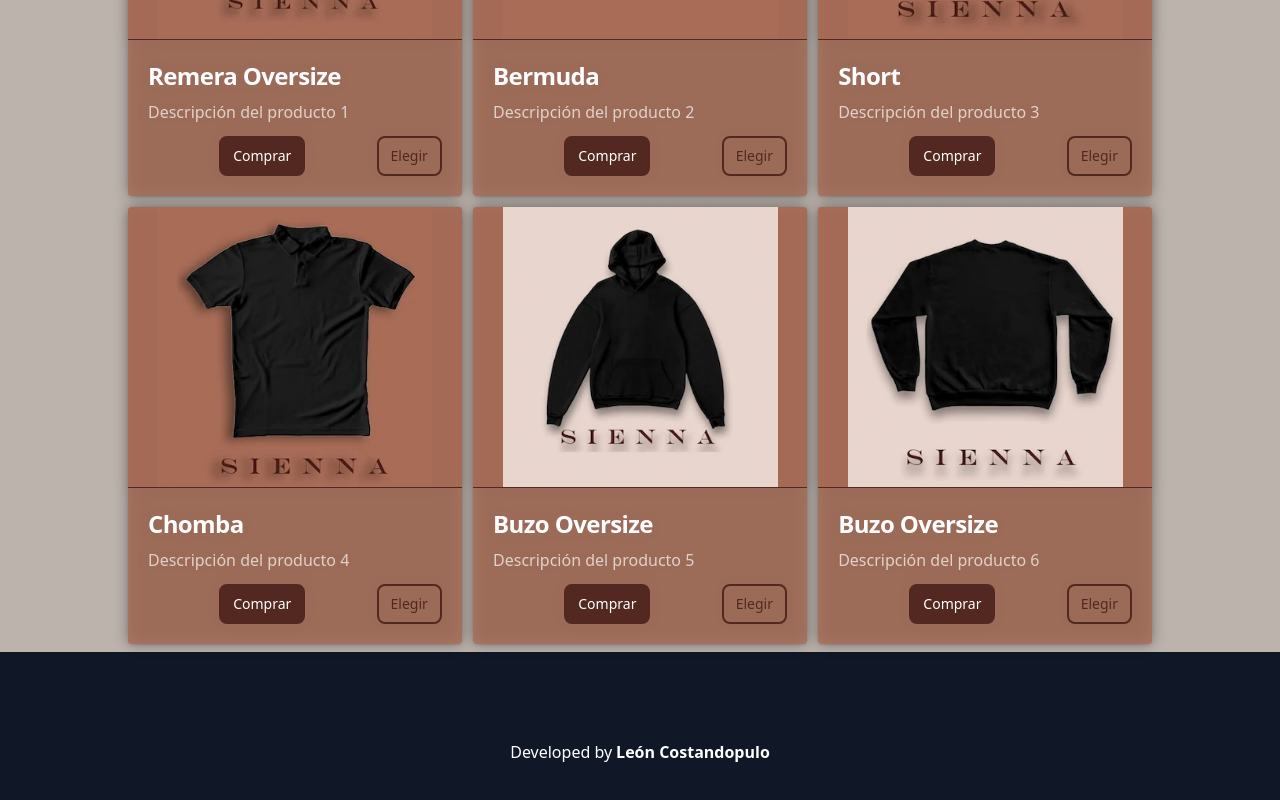
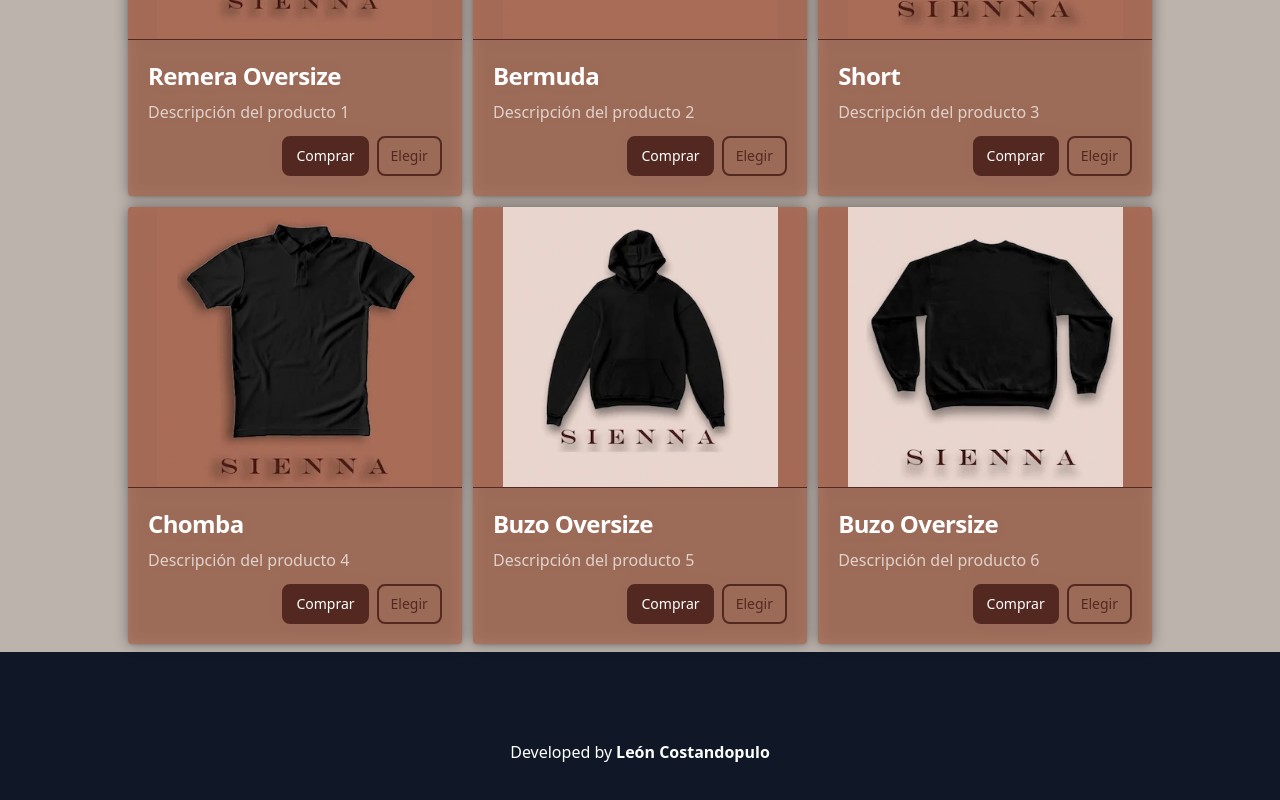
Before and after one commit to LeonCostandopulo/Sienna, a React (Vite) app: page / in a window 1280 px wide. Shown: the part 1693-2493 px from the top of the page. Built offline with nearby package versions, Linux system fonts and the light colour scheme.

Commit message:
button fix

```diff
--- a/src/components/ProductsSection/ProductsSection.jsx
+++ b/src/components/ProductsSection/ProductsSection.jsx
@@ -52,11 +52,11 @@ export function ProductsSection() {
               <p className="mb-3 font-normal text-[var(--color-texto-2)]">
                 {product.description}
               </p>
-              <div className="flex items-center">
+              <div className="flex items-center gap-2">
                 <a onClick={(e)=> e.stopPropagation()} href={`https://wa.me/${numero}?text=${encodeURIComponent(`${mensaje}"${product.name}".`)}`} className="inline-flex items-center ml-auto px-3 py-2 text-sm font-medium text-center text-white bg-[var(--color-elementos-2)] border-2 border-[var(--color-elementos-2)] rounded-lg hover:opacity-60 focus:outline-none">
                   Comprar
                 </a>
-                <button className="inline-flex cursor-pointer items-center ml-auto px-3 py-2 text-sm font-medium text-center text-[var(--color-elementos-2)] border-2 rounded-lg hover:opacity-60 focus:outline-none">
+                <button className="inline-flex cursor-pointer items-center px-3 py-2 text-sm font-medium text-center text-[var(--color-elementos-2)] border-2 rounded-lg hover:opacity-60 focus:outline-none">
                   Elegir
                 </button>
               </div>
```
